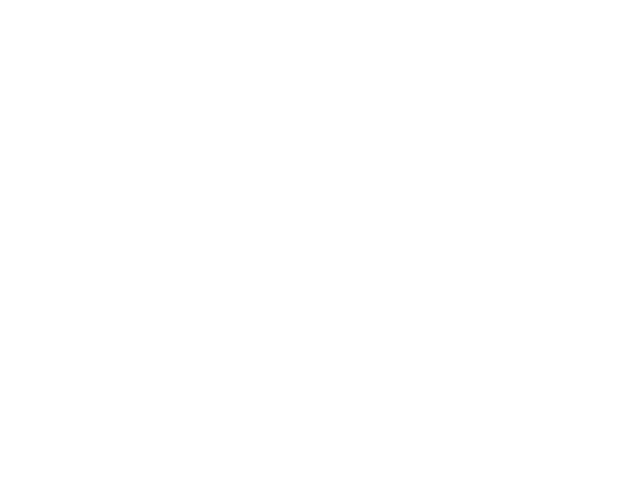
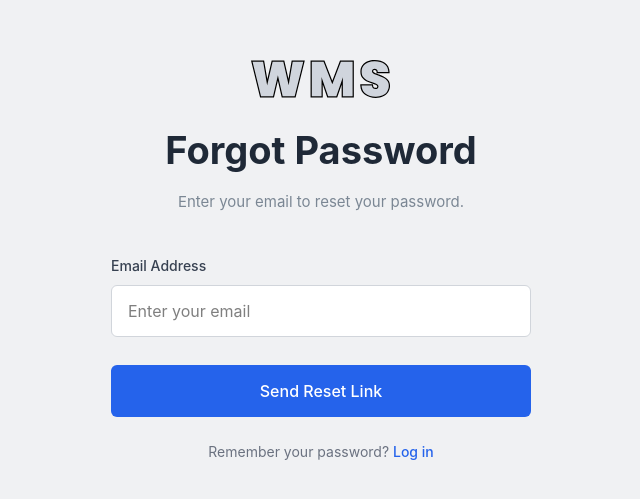
Before and after one commit to rajannautiyal41-web/Warehouse-Management-System, a React (Vite) app: page /forgot-password in a window 1280 px wide. Before the commit this address had no page. Shown: the part 139-638 px from the top of the page, without its empty margins (319-959 px from the left). Built offline with nearby package versions, Linux system fonts and the light colour scheme.

Commit message:
added forget password & set signup login page

```diff
--- a/src/App.jsx
+++ b/src/App.jsx
@@ -1,5 +1,6 @@
 import { BrowserRouter, Routes, Route } from "react-router-dom";
 import LoginPage from "./pages/LoginPage/LoginPage";
+import SignUp from './pages/SignupPage/SignUp'
 
 import "./App.css";
 
@@ -17,6 +18,7 @@ import Data from "./components/sections/Data";
 import Navbar from "./components/layouts/Navbar";
 import Work from "./components/sections/Work";
 import Sponsors from "./components/sections/Sponsors";
+import ForgotPassword from './pages/ForgetPassword/ForgetPassword'
 
 function Home() {
   return (
@@ -51,6 +53,14 @@ function App() {
           path="/login"
           element={<LoginPage />}
         />
+        <Route
+          path="/signup"
+          element={<SignUp />}
+        />
+        <Route
+          path="/forgot-password"
+          element={<ForgotPassword />}
+        />
 
       </Routes>
 
--- /dev/null
+++ b/src/pages/ForgetPassword/ForgetPassword.jsx
@@ -0,0 +1,108 @@
+import { Link } from "react-router-dom";
+import WMSlogo from "../../assets/WMSlogo.svg";
+
+function ForgotPassword() {
+  return (
+    <section className="min-h-screen bg-[#F0F1F3] flex items-center justify-center px-4">
+
+      <div className="w-full max-w-[420px]">
+
+        {/* LOGO */}
+        <div className="flex justify-center">
+          <img
+            src={WMSlogo}
+            alt="WMS Logo"
+            className="w-[120px] sm:w-[140px] h-auto"
+          />
+        </div>
+
+        {/* HEADING */}
+        <div className="mt-6 text-center">
+
+          <h2
+            className="
+              text-[34px]
+              sm:text-[38px]
+              font-bold
+              text-[#1F2937]
+            "
+          >
+            Forgot Password
+          </h2>
+
+          <p className="mt-3 text-[#7B8794] text-[15px]">
+            Enter your email to reset your password.
+          </p>
+
+        </div>
+
+        {/* FORM */}
+        <form className="mt-10">
+
+          <div>
+
+            <label className="text-[14px] font-medium text-[#374151]">
+              Email Address
+            </label>
+
+            <input
+              type="email"
+              placeholder="Enter your email"
+              className="
+                w-full
+                mt-2
+                h-[52px]
+                px-4
+                border
+                border-[#D1D5DB]
+                rounded-md
+                bg-white
+                outline-none
+                focus:border-[#2563EB]
+              "
+            />
+
+          </div>
+
+          {/* BUTTON */}
+          <button
+            type="submit"
+            className="
+              w-full
+              h-[52px]
+              mt-7
+              bg-[#2563EB]
+              hover:bg-[#1D4ED8]
+              rounded-md
+              text-white
+              font-medium
+              transition-all
+              duration-300
+            "
+          >
+            Send Reset Link
+          </button>
+
+        </form>
+
+        {/* BACK */}
+        <p className="text-center mt-6 text-[14px] text-[#6B7280]">
+
+          Remember your password?{" "}
+
+          <Link
+            to="/login"
+            className="text-[#2563EB] font-medium hover:underline"
+          >
+            Log in
+          </Link>
+
+        </p>
+
+      </div>
+
+    </section>
+  );
+}
+
+export default ForgotPassword;
--- a/src/pages/LoginPage/LoginPage.jsx
+++ b/src/pages/LoginPage/LoginPage.jsx
@@ -1,3 +1,4 @@
+import { Link } from 'react-router-dom';
 import WMSlogo from '../../assets/WMSlogo.svg'
 function LoginPage() {
     return (
@@ -161,17 +162,17 @@ function LoginPage() {
 
                         </label>
 
-            <button
-              type="button"
+                        <Link
+  to="/forgot-password"
   className="
     text-[#2563EB]
     text-[14px]
     font-medium
-                cursor-pointer
+    hover:underline
   "
 >
   Forgot password
-            </button>
+</Link>
 
                     </div>
 
@@ -216,15 +217,17 @@ function LoginPage() {
                     >
                         Don&apos;t have an account?{" "}
 
-            <span
+                        <Link
+                            to="/signup"
                             className="
                             text-[#2563EB]
                             font-medium
                             cursor-pointer
+                            hover:underline
   "
                         >
                             Sign up
-            </span>
+                        </Link>
 
                     </p>
 
```
Also changed, not shown: src/pages/SignupPage/SignUp.jsx (renamed from src/components/Pages/SignUp/SignUp.jsx). Lines whose indentation alone changed are shown as unchanged.
